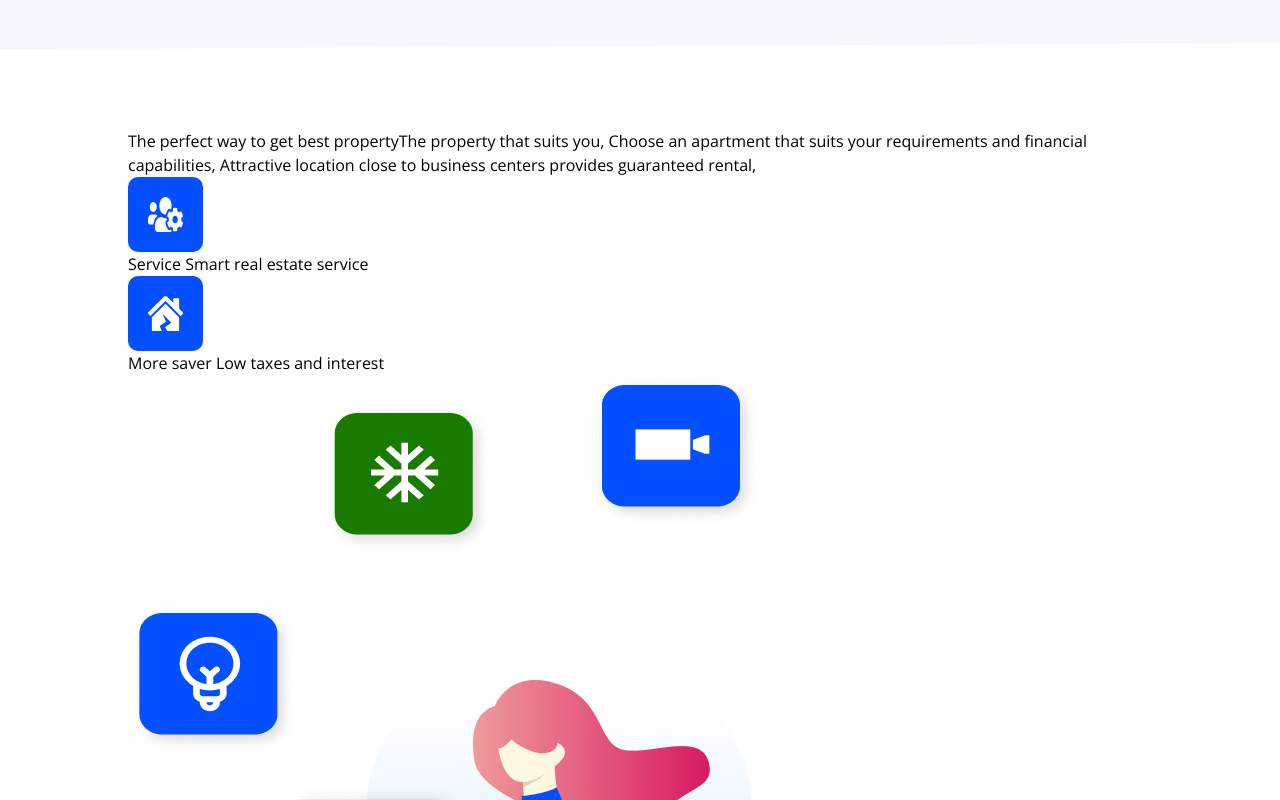
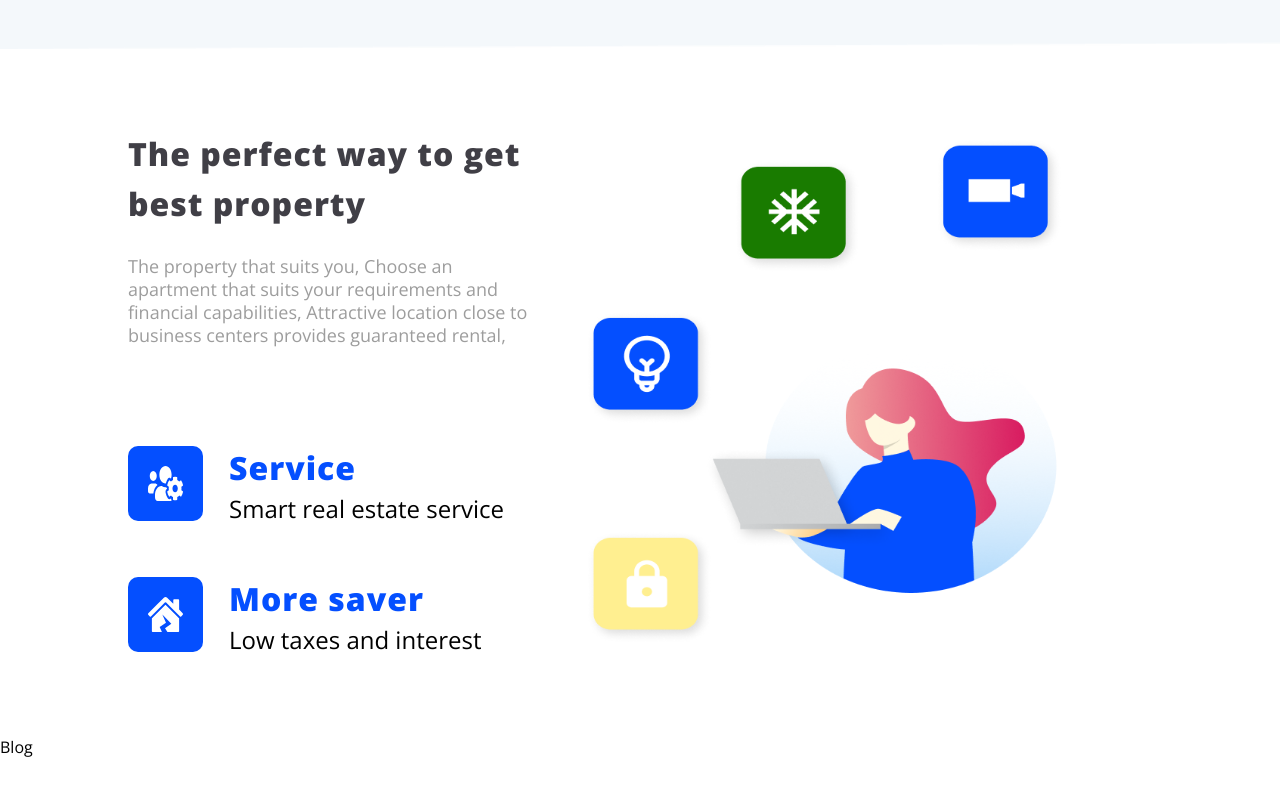
Before and after one commit to nbn2000/home-real-estate, a React (Vite) app: page / in a window 1280 px wide. Shown: the part 6000-6800 px from the top of the page. Built offline with nearby package versions, Linux system fonts and the light colour scheme.

Commit message:
perfect way section is ready

```diff
--- a/src/App.css
+++ b/src/App.css
@@ -146,7 +146,7 @@ a:active {
 .typography-xxl {
   font-size: 32px;
   font-weight: 800;
-  line-height: 42px;
+  line-height: 50px;
   letter-spacing: 0.03em;
 }
 
@@ -202,8 +202,8 @@ a:active {
 }
 
 .container-y-axis {
-  padding-top: 1rem;
-  padding-bottom: 1rem;
+  padding-top: 2rem;
+  padding-bottom: 2rem;
 }
 
 @media (min-width: 576px) {
--- a/src/sections/PerfectWay.jsx
+++ b/src/sections/PerfectWay.jsx
@@ -4,31 +4,43 @@ import { BrokenHome, People } from "src/svg";
 const PerfectWay = () => {
   return (
     <div className="container-x-axis container-y-axis">
-      <div>
-        <div>
-          <span>The perfect way to get best property</span>
-          <span>
+      <div className="flex flex-col justify-center items-center gap-[41px] lg:flex-row">
+        <div className="flex flex-col justify-center items-center gap-[53px] lg:gap-[96px] lg:w-[600px] lg:justify-between">
+          <div className="flex flex-col justify-center items-center gap-[26px]">
+            <span className="text-[rgba(64,63,70,1)] typography-xxl text-center lg:text-start">
+              The perfect way to get best property
+            </span>
+            <span className="text-[rgba(157,157,157,1)] typography-lg text-center lg:text-start">
               The property that suits you, Choose an apartment that suits your
               requirements and financial capabilities, Attractive location close
               to business centers provides guaranteed rental,
             </span>
           </div>
-        <div>
-          <div>
+          <div className="flex flex-col justify-start items-start gap-[50px] w-full md:flex-row lg:flex-col lg:justify-start lg:items-start md:justify-center md:items-center">
+            <div className="flex flex-row justify-center items-center gap-[26px]">
               <People />{" "}
-            <div>
-              <span>Service</span> <span>Smart real estate service</span>
+              <div className="flex flex-col justify-start items-start">
+                <span className="typography-xxl text-primary">Service</span>
+                <span className="typography-xl1">
+                  Smart real estate service
+                </span>
               </div>
             </div>
-          <div>
+            <div className="flex flex-row justify-center items-center gap-[26px]">
               <BrokenHome />{" "}
-            <div>
-              <span>More saver</span> <span>Low taxes and interest</span>
+              <div className="flex flex-col justify-start items-start">
+                <span className="typography-xxl text-primary">More saver</span>
+                <span className="typography-xl1">Low taxes and interest</span>
               </div>
             </div>
           </div>
-        <div>
-          <img src={perfectway} alt=" perfect way" />
+        </div>
+        <div className="w-[90%] mx-auto sm:!w-[80%] md:w-[70%] lg:w-[480px]">
+          <img
+            src={perfectway}
+            alt=" perfect way"
+            className="w-full lg:w-[480px]"
+          />
         </div>
       </div>
     </div>
```
Lines whose indentation alone changed are shown as unchanged.
